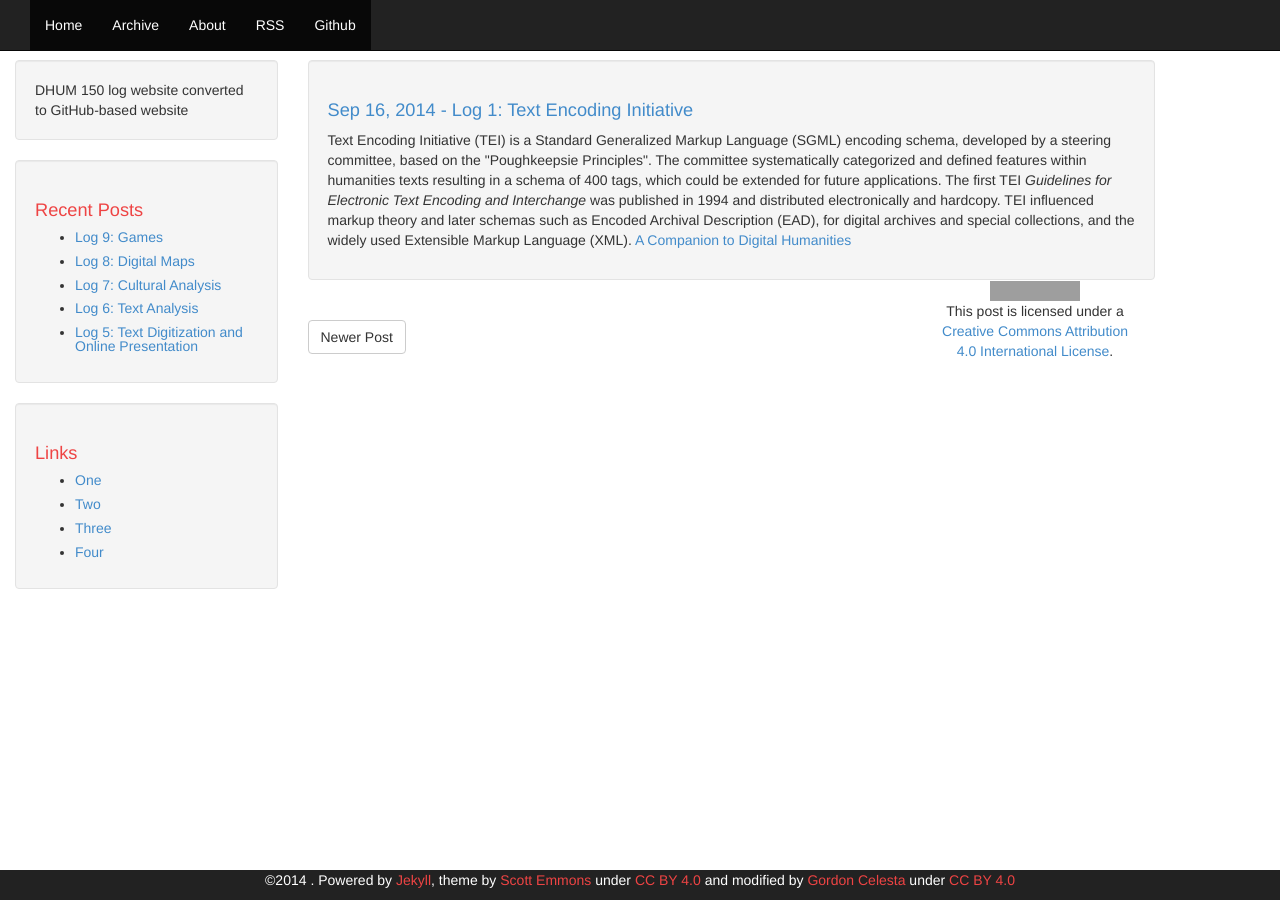
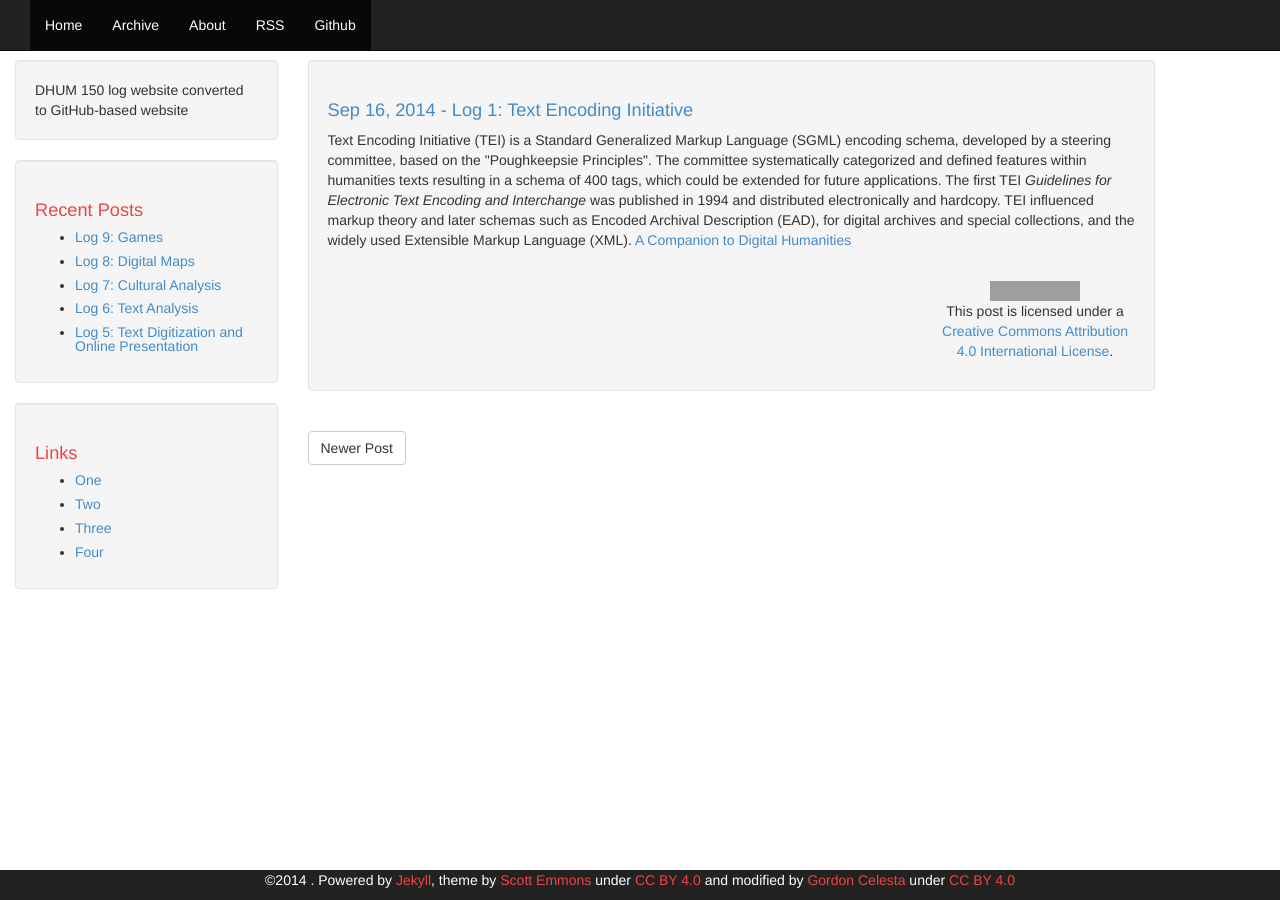
Before and after one commit to gcelesta/gcelesta.github.io, a Jekyll site: the page built from _posts/2014-09-16-log1.html, in a window 1280 px wide. Built offline with Jekyll 4.4.1, drawn with Linux system fonts in a browser that asks for light colours; Markdown is read by kramdown in place of the engine named in the settings; grey boxes are pictures that could not be loaded.

Commit message:
Fixed layout of attribution in posts

```diff
--- a/_layouts/post.html
+++ b/_layouts/post.html
@@ -14,9 +14,11 @@
             {% endif %}
             <div class="post-content">
             {{ content }}
-            </div>
-            <div class="attribution">
-                <a rel="license" href="http://creativecommons.org/licenses/by/4.0/"><img alt="Creative Commons License" style="border-width:0" src="https://i.creativecommons.org/l/by/4.0/88x31.png" /></a><br />This post is licensed under a <a rel="license" href="http://creativecommons.org/licenses/by/4.0/">Creative Commons Attribution 4.0 International License</a>.
+                <div style="overflow: hidden">
+                    <p class="attribution">
+                        <a rel="license" href="http://creativecommons.org/licenses/by/4.0/"><img alt="Creative Commons License" style="border-width:0" src="https://i.creativecommons.org/l/by/4.0/88x31.png" /></a><br />This post is licensed under a <a rel="license" href="http://creativecommons.org/licenses/by/4.0/">Creative Commons Attribution 4.0 International License</a>.
+                    </p>
+                </div>
             </div>
             {% if page.comments %}
             <div id="disqus_thread">
--- a/css/theme.css
+++ b/css/theme.css
@@ -50,7 +50,7 @@ body {
     color: #ee4444;
 }
 
-.attribution {
+p.attribution {
     float: right;
     text-align: center;
     margin-top: 20px;
```
